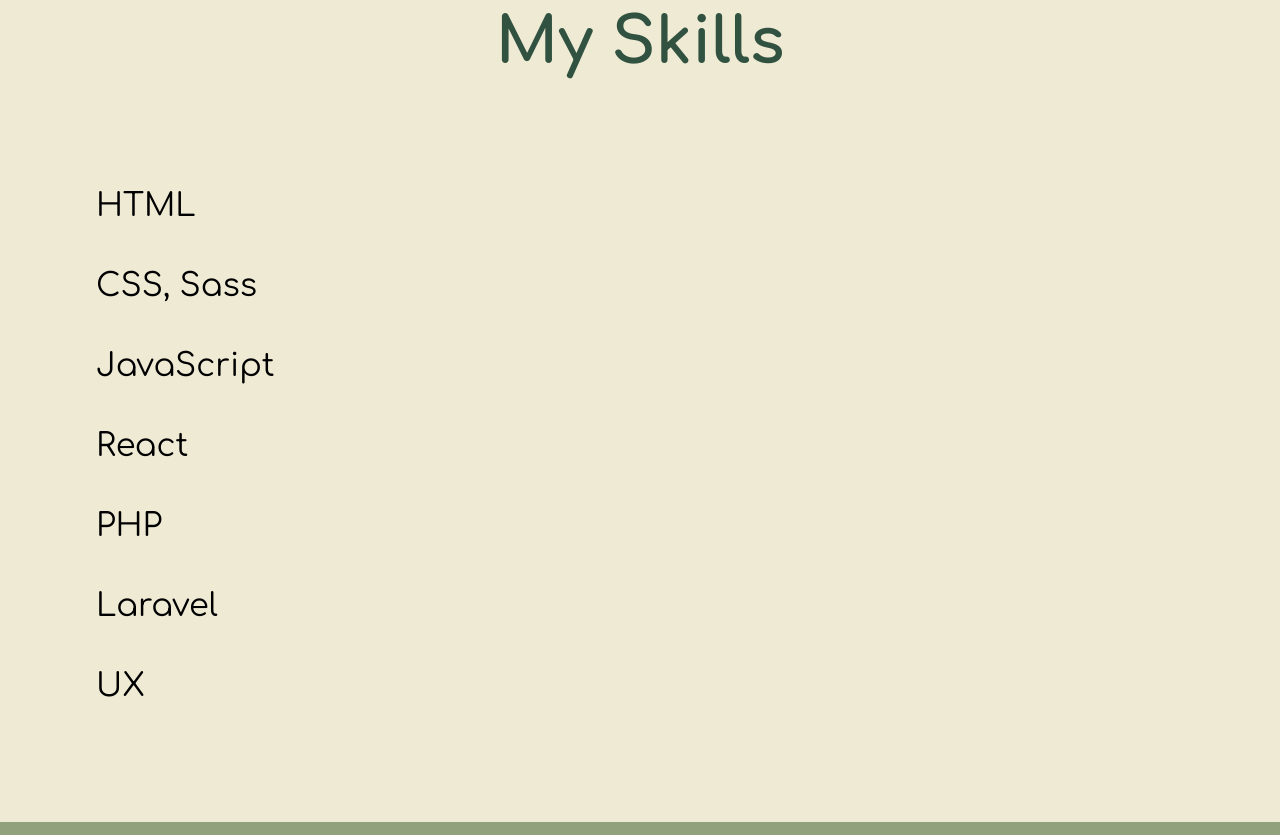
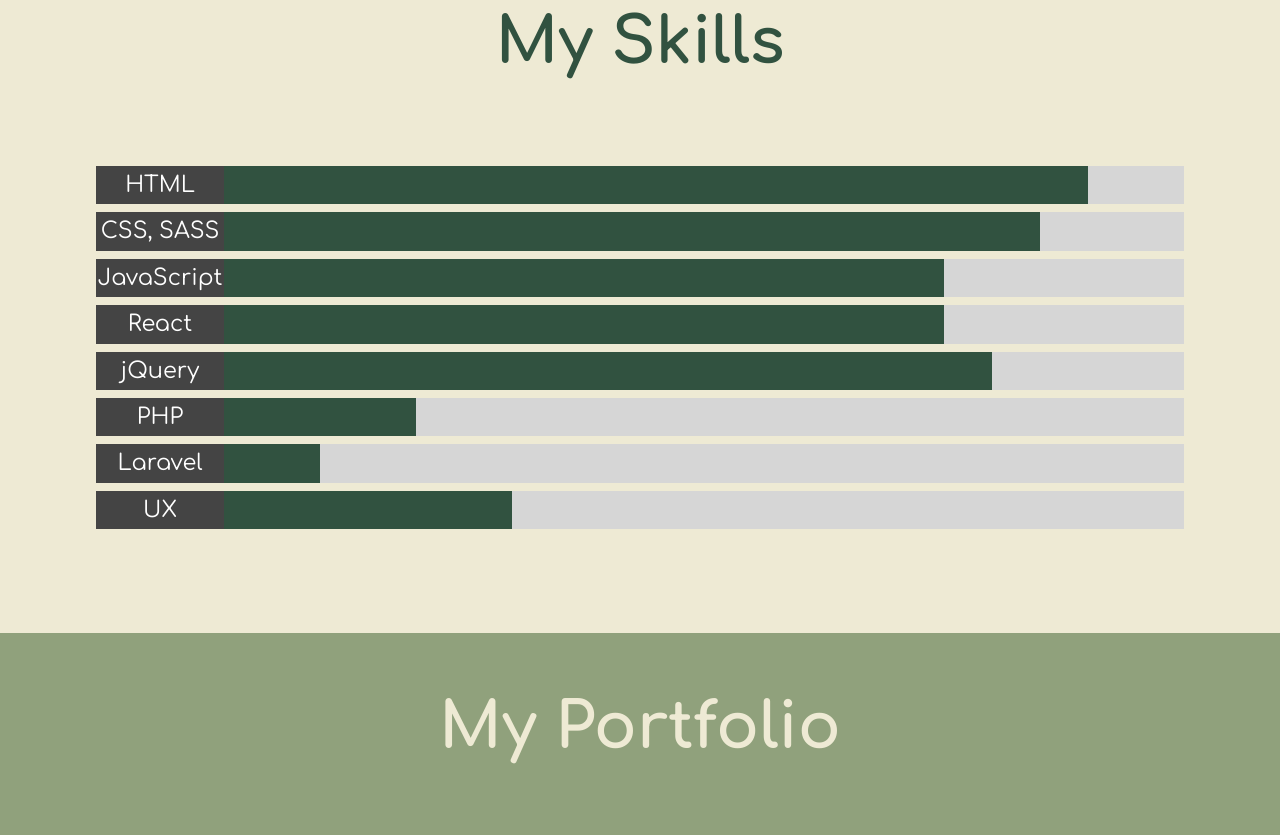
Before and after one commit to Bobwilliams11/personal_porfolioCSS, a plain HTML site: page index.html in a window 1280 px wide. Shown: the part 1745-2580 px from the top of the page. Drawn offline with Linux system fonts and the light colour scheme.

Commit message:
progress bar

```diff
--- a/index.html
+++ b/index.html
@@ -11,14 +11,15 @@
     </head>
     <body>
         <div class="container">
-        <nav >
-            <div class="logo"><img src="img/logo.png" alt="logo" height="100px"></div>
+        <div class="logo"><img src="img/logo.png" alt="logo" height="100px"></div>
+            <nav >
+            <div class="burger"></div>
             <a href="#">Home</a>
             <a href="#skills">Skills</a>
             <a href="#portfolio">Porfolio</a>
             <a href="#about">About me</a>
             <a href="#contact">Contact</a>
-        </nav>
+            </nav>
         </div>
         </div>
         <div class="container">
@@ -56,13 +57,61 @@
         <div class="container">
             <section class="skill">
             <a name="skills"><h2>My Skills</h2></a>
-            <div class="">HTML</div>
-            <div class="css">CSS, Sass</div>
-            <div class="js">JavaScript</div>
-            <div class="react">React</div>
-            <div class="php">PHP</div>
-            <div class="laravel">Laravel</div>
-            <div class="ux">UX</div>
+            <div class="progress">
+                    <div class="label">HTML</div>
+                    <div class="bar">
+                      <div class="knob" style="width: 90%"></div>
+                    </div>
+                  </div>
+
+                  <div class="progress">
+                    <div class="label">CSS, SASS</div>
+                    <div class="bar">
+                      <div class="knob" style="width: 85%"></div>
+                    </div>
+                  </div>
+
+                  <div class="progress">
+                    <div class="label">JavaScript</div>
+                    <div class="bar">
+                      <div class="knob" style="width: 75%"></div>
+                    </div>
+                  </div>
+
+                  <div class="progress">
+                    <div class="label">React</div>
+                    <div class="bar">
+                      <div class="knob" style="width: 75%"></div>
+                    </div>
+                  </div>
+
+                  <div class="progress">
+                    <div class="label">jQuery</div>
+                    <div class="bar">
+                      <div class="knob" style="width: 80%"></div>
+                    </div>
+                  </div>
+
+                  <div class="progress">
+                    <div class="label">PHP</div>
+                    <div class="bar">
+                      <div class="knob" style="width: 20%"></div>
+                    </div>
+                  </div>
+
+                  <div class="progress">
+                    <div class="label">Laravel</div>
+                    <div class="bar">
+                      <div class="knob" style="width: 10%"></div>
+                    </div>
+                  </div>
+
+                  <div class="progress">
+                    <div class="label">UX</div>
+                    <div class="bar">
+                      <div class="knob" style="width: 30%"></div>
+                    </div>
+                  </div>
             </section>
         </div>
         <div class="container">
@@ -103,8 +152,8 @@
                 </div>
         </div>
         <div class="container">
-        <div class="aboutme">
-            <div class="abouth2"><a name="about"><h2>About me</h2></a></div>
+                <div class="abouth2"><a name="about"><h2>About me</h2></a></div>
+            <div class="aboutme">
             <div class="profileimg">
                 <img src="img/IMG_1235_opt.jpg" alt="Profile image">
             </div>
@@ -150,8 +199,8 @@
                 <div class="bigdiv">
                     <div class="firstname"><input placeholder="First Name*" type="text" tabindex="1" required></div>
                     <div class="lastname"><input placeholder="Last Name*" type="email" tabindex="2" required></div>
-                    <div class="email"><input placeholder="Email*" type="tel" tabindex="3" required></div>
-                    <div class="phone"><input placeholder="Phone" type="url" tabindex="4" required></div>
+                    <div class="email"><input placeholder="Email*" type="url" tabindex="3" required></div>
+                    <div class="phone"><input placeholder="Phone" type="tel" tabindex="4" required></div>
                 </div>
                 <div class="message"> <textarea placeholder="Your message*" tabindex="5" required></textarea></div>
                 <div class="button"><button name="submit" type="submit" id="contact-submit" data-submit="...Sending">Send my message</button></div>
--- a/style.css
+++ b/style.css
@@ -12,16 +12,23 @@
     margin-bottom: 2rem;
     margin-top: 2rem;
 
+}
 
+nav .burger {
+    display: none;
+    font-size: 3rem;
+    padding: 0;
+    color: #315240;
+}
 
-
-}
+nav .burger::after {
+        content: "\2630";
+    }
 
 .logo {
     position: absolute;
     top:0;
     left:0;
-
 
 }
 
@@ -113,6 +120,39 @@
     text-align: center;
 }
 
+.progress {
+    display: flex;
+    height: 2.4rem;
+    margin-bottom: 0.5rem;
+  }
+
+  .progress .label {
+    flex: 0 0 8rem;
+
+    height: 2.4rem;
+
+    background-color: #444;
+    color: #FFFFFF;
+    font-size: 1.4rem;
+    line-height: 2.4rem;
+    text-align: center;
+  }
+
+  .progress .bar {
+    flex: 1;
+
+    height: 2.4rem;
+
+    background-color: #d6d6d6;
+
+    line-height: 2.4rem;
+  }
+
+  .progress .knob {
+    height: 2.4rem;
+
+    background-color: #315240;
+  }
 
 
 .portfolios {
@@ -140,7 +180,7 @@
 .aboutme {
     display: flex;
     padding: 6rem;
-    flex-wrap: wrap;
+
 
 }
 
@@ -304,3 +344,62 @@
     font-size: 3rem;
     padding-bottom: 2rem;
 }
+
+@media screen and (max-width: 1050px) {
+        nav a {
+            display: none;
+
+        }
+
+        nav .burger {
+            display: block;
+            justify-items: center;
+            background: transparent;
+        }
+
+        nav:hover nav {
+            display: block;
+            background: transparent;
+        }
+
+
+
+
+
+    }
+
+
+
+
+
+
+
+
+   /* .logo {
+       display: none;
+   }
+
+    nav {
+        display: flex;
+        flex-direction: column;
+        justify-content: center;
+        margin: auto;
+
+
+    }
+
+    nav a {
+        font-size: 0.8rem;
+        justify-items: center;
+        padding: 0.5rem;
+    }
+
+
+    header {
+        background-size: contain;
+        background-repeat: no-repeat;
+        margin-right: 0;
+
+
+
+    }*/
```
